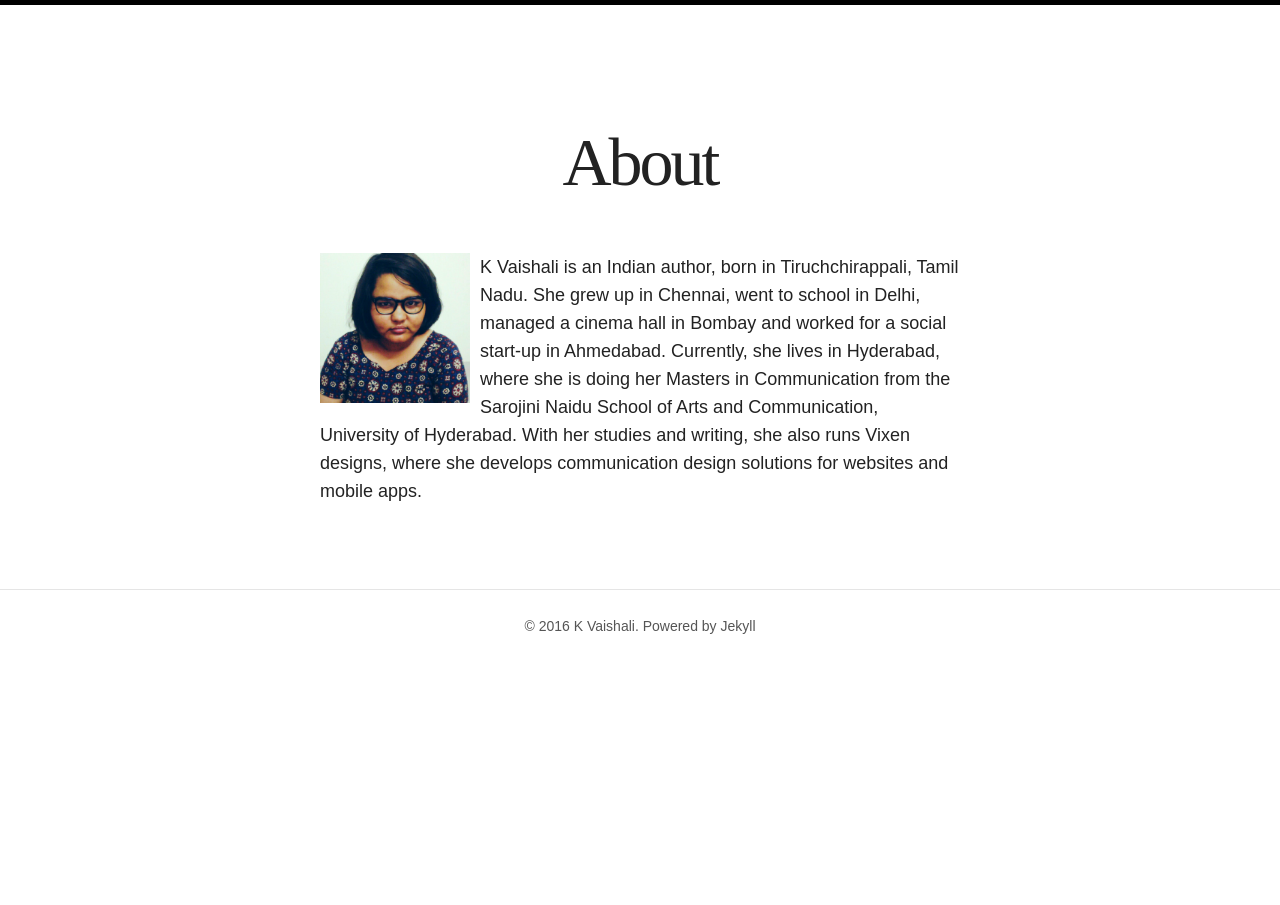
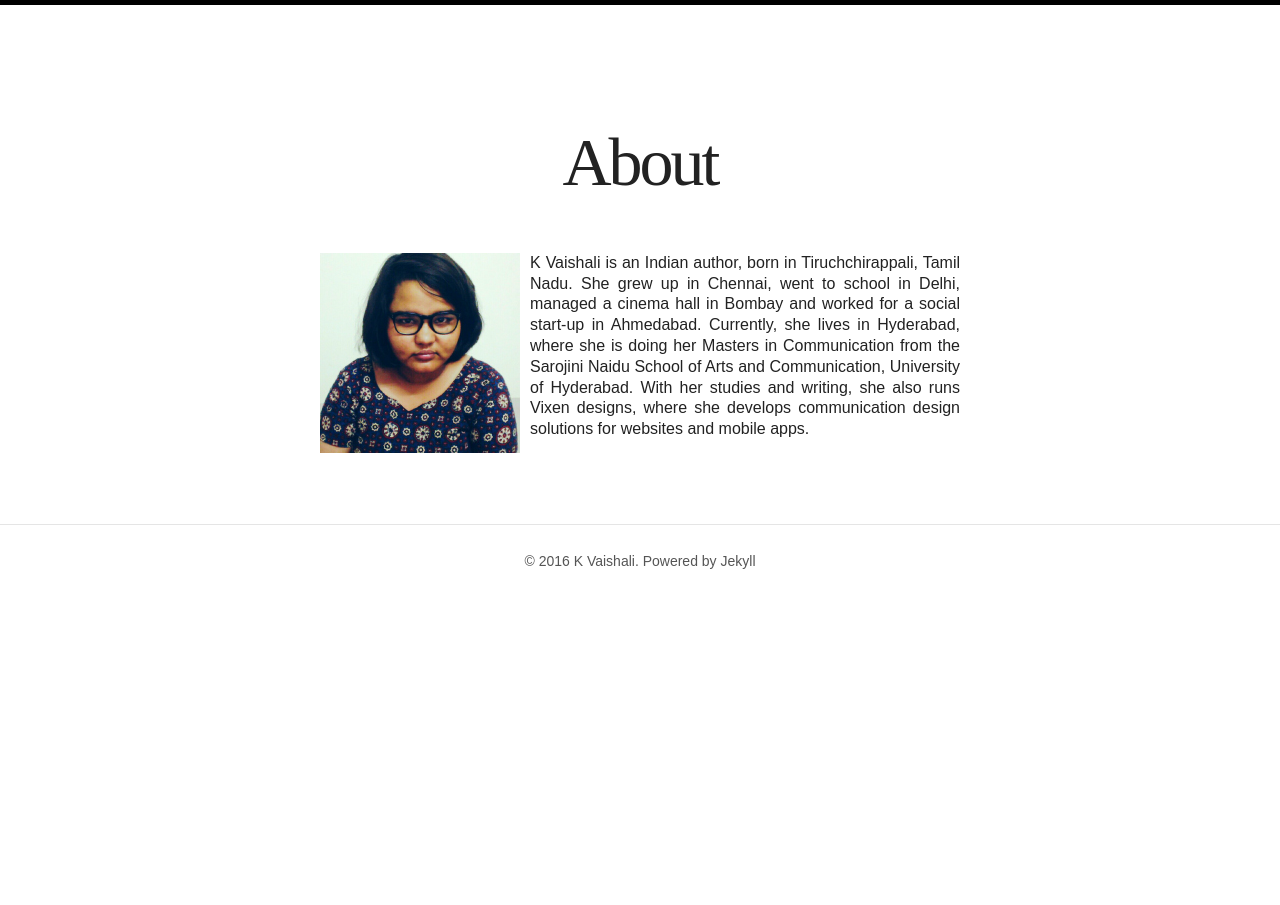
Before and after one commit to vaishk/vaishk.github.io, a Jekyll site: the page built from about.md, in a window 1280 px wide. Built offline with Jekyll 4.4.1, drawn with Linux system fonts in a browser that asks for light colours; nearby versions of some CDN libraries; some web fonts are replaced.

Commit message:
Debug about 5

```diff
--- a/assets/css/style.css
+++ b/assets/css/style.css
@@ -291,8 +291,9 @@
 }
 
 p {
-    font-size: 1.125rem;
-    line-height: 1.55556;
+    font-size: 1rem;
+    line-height: 1.3;
     margin-bottom: 1.5rem;
     font-weight: 200;
+    text-align: justify;
 }
```
Also changed, not shown: assets/css/main.min.css.
